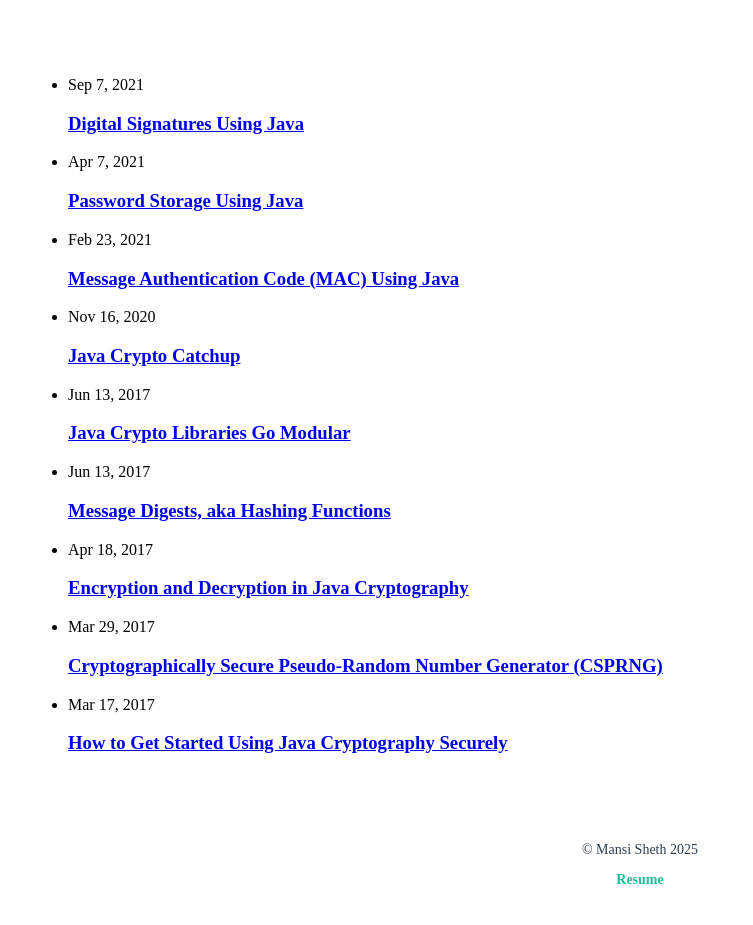
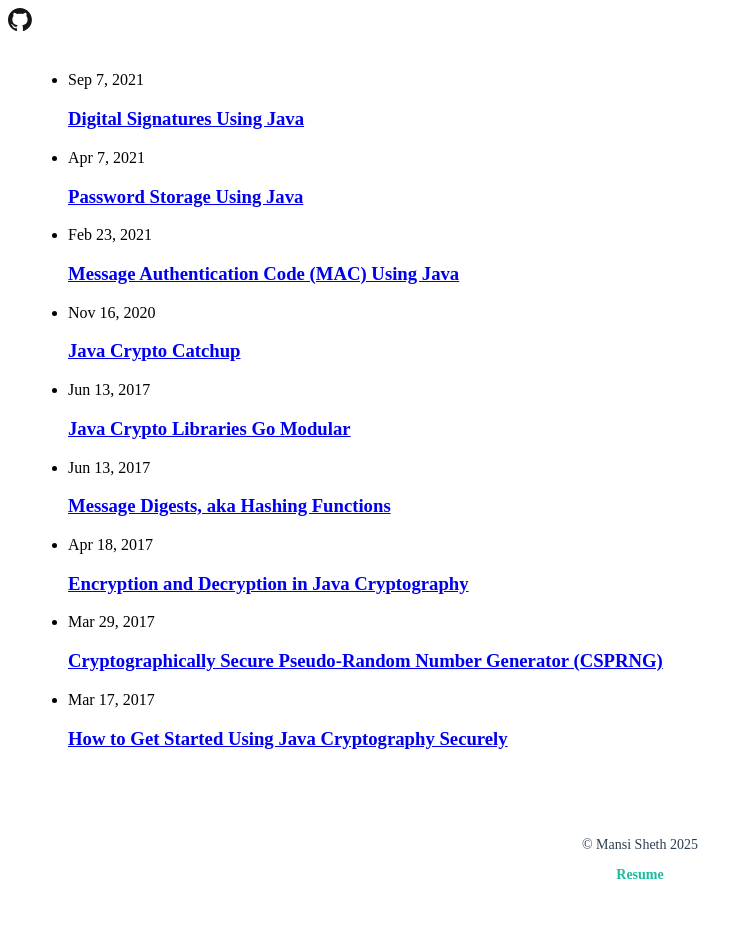
Before and after one commit to 1MansiS/1MansiS.github.io, a Jekyll site: the page built from index.markdown, in a window 1280 px wide. Shown: the whole page, without its empty margins (0-753 px from the left). Built offline with Jekyll 4.4.1, drawn with Linux system fonts in a browser that asks for light colours.

Commit message:
Update header.html

```diff
--- a/_includes/header.html
+++ b/_includes/header.html
@@ -1,4 +1,4 @@
-<div class="social-icons">
+<div>
    <a href="https://github.com/1MansiS" target="_blank">
       <img src="{{ site.baseurl }}/assets/github-icon.svg" alt="email" width="24">
    </a>
```
